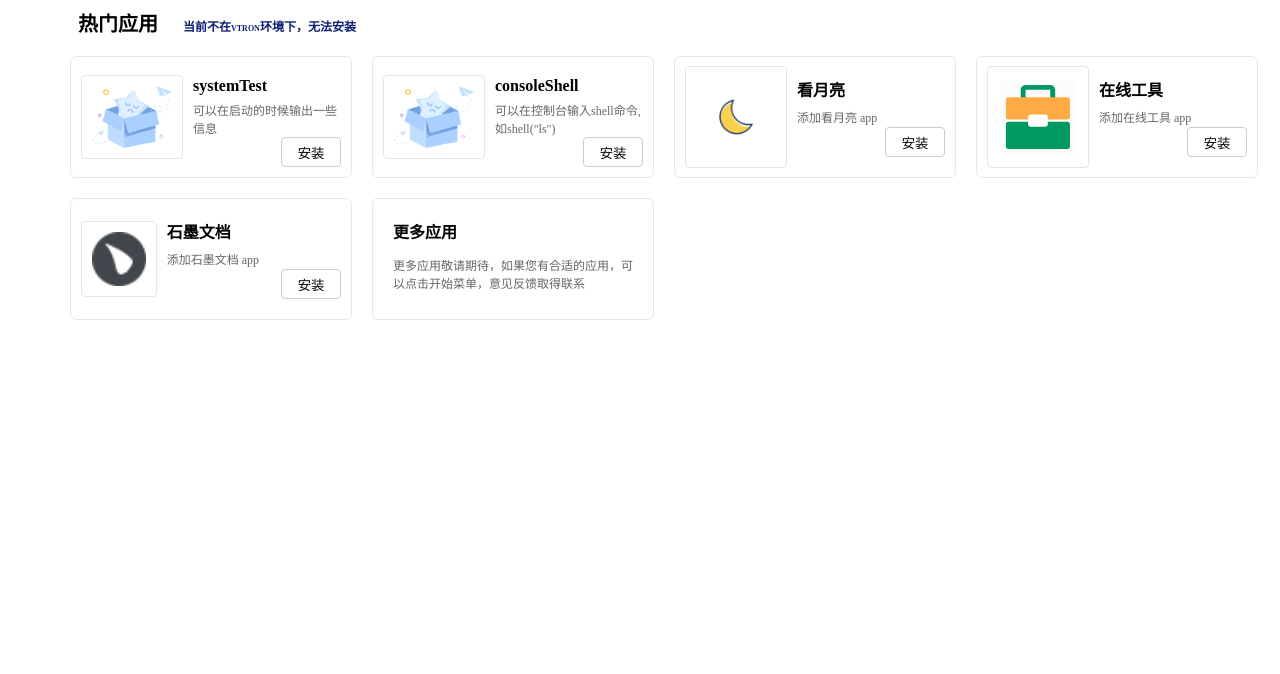
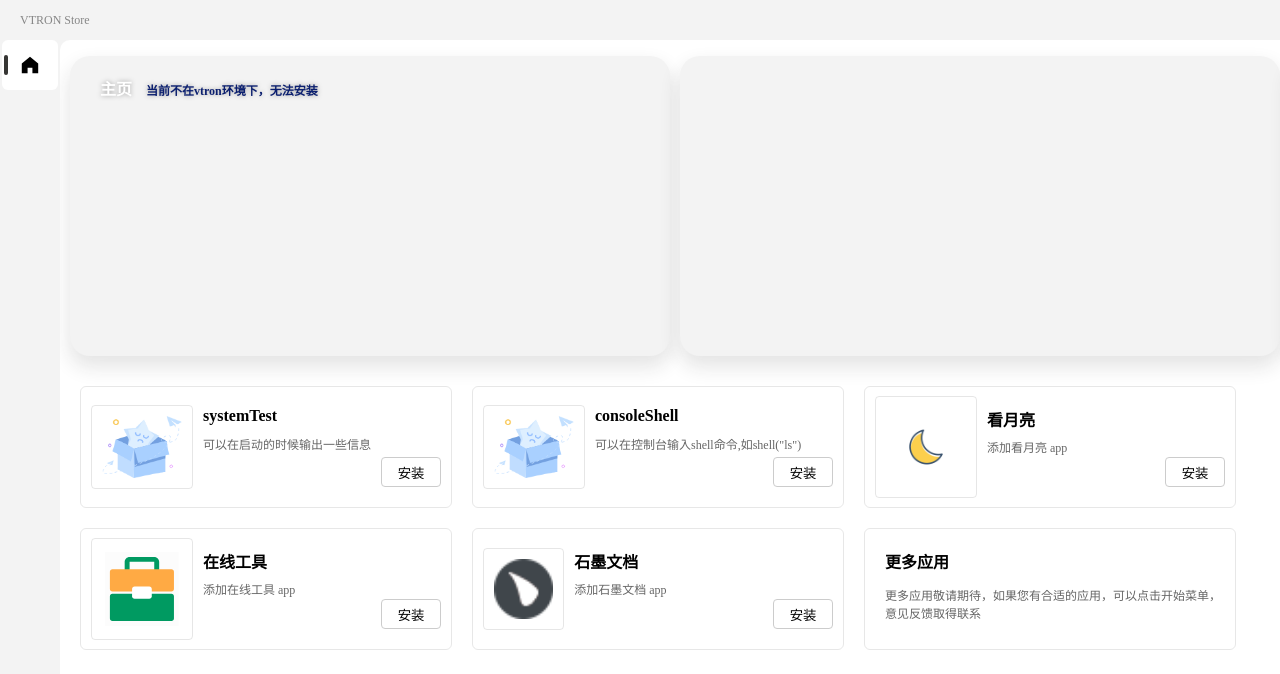
Before and after one commit to royalknight56/vtron-store, a Vue app: page / in a window 1280 px wide. Shown: the top 674 px of the page. Built offline with nearby package versions, Linux system fonts and the light colour scheme.

Commit message:
feat: 商店样式更新

```diff
--- a/src/App.vue
+++ b/src/App.vue
@@ -116,16 +116,52 @@ const temp = [
 </script>
 
 <template>
+  <div class="outer">
+    <div class="uper">
+      <div class="up-text">VTRON Store</div>
+    </div>
+    <div class="main">
+      <div class="left">
+        <div class="left-icon">
+          <div class="icon-derc"></div>
+          <svg
+            t="1694613650127"
+            class="icon"
+            viewBox="0 0 1024 1024"
+            version="1.1"
+            xmlns="http://www.w3.org/2000/svg"
+            p-id="10617"
+            width="200"
+            height="200"
+          >
+            <path
+              d="M511.813 92.188L92.188 428.844v502.5h295.406V647.469h248.344v283.875h295.406v-502.5z"
+              p-id="10618"
+            ></path>
+          </svg>
+        </div>
+      </div>
       <div class="store">
         <div v-if="isready" class="store-top">
-      <div class="left-bar"></div>
+          <!-- <div class="left-bar"></div> -->
           <div class="right-main">
             <div class="main-title">
               <!-- VTRON商店 -->
-          <span class="sub-title">热门应用 </span>
+              <!-- <span class="sub-title">热门应用 </span> -->
+            </div>
+            <div class="swiper">
+              <div class="swiper-txt">
+                主页
                 <span class="sub-tip" v-if="isNoSystem">
                   当前不在vtron环境下，无法安装
                 </span>
+              </div>
+              <div class="swiper-inner">
+                <div class="swiper-tab"></div>
+                <div class="swiper-tab"></div>
+                <div class="swiper-tab"></div>
+                <div class="swiper-tab"></div>
+              </div>
             </div>
             <div class="main-app">
               <div v-for="item in temp" class="store-item">
@@ -148,15 +184,97 @@ const temp = [
           </div>
         </div>
       </div>
+    </div>
+  </div>
 </template>
+<style>
+/*定义滚动条高宽及背景
+ 高宽分别对应横竖滚动条的尺寸*/
+::-webkit-scrollbar {
+  width: 5px;
+  height: 16px;
+  background-color: #ffffff;
+}
+/*定义滚动条轨道
+  内阴影+圆角*/
+::-webkit-scrollbar-track {
+  -webkit-box-shadow: inset 0 0 6px rgba(0, 0, 0, 0.3);
+  border-radius: 10px;
+  background-color: #ffffff;
+}
+/*定义滑块
+  内阴影+圆角*/
+::-webkit-scrollbar-thumb {
+  border-radius: 10px;
+  -webkit-box-shadow: inset 0 0 6px rgba(0, 0, 0, 0.3);
+  background-color: rgba(132, 132, 132, 0.537);
+}
+</style>
+<style scoped>
+.outer {
+  display: flex;
+  flex-direction: column;
+  height: 100%;
+}
+.uper {
+  padding: 0px 20px;
+  font-size: 12px;
+  height: 40px;
+  line-height: 40px;
+  flex-shrink: 0;
+  color: rgb(134, 134, 134);
+  background-color: rgb(243, 243, 243);
+}
 
-<style scoped>
+.main {
+  width: 100%;
+  display: flex;
+  flex: 1;
+  overflow: hidden;
+  background-color: rgb(243, 243, 243);
+}
+.left {
+  width: 60px;
+  height: 60px;
+  flex-shrink: 0;
+  background-color: rgb(243, 243, 243);
+  display: flex;
+  flex-direction: column;
+  justify-content: flex-start;
+  align-items: center;
+}
+.left-icon {
+  width: 56px;
+  height: 50px;
+  display: flex;
+  justify-content: center;
+  align-items: center;
+  background-color: white;
+  border-radius: 6px;
+  position: relative;
+}
+.icon-derc {
+  height: 20px;
+  width: 4px;
+  border-radius: 4px;
+  background-color: #363533;
+  position: absolute;
+  left: 2px;
+}
+.left-icon svg {
+  width: 20px;
+  height: 20px;
+  color: #363533;
+  stroke: #363533;
+}
 .store {
-  width: 100%;
-  height: 100%;
-  height: 100vh;
+  /* width: 100%; */
+  flex: 1;
   background-color: rgb(255, 255, 255);
+  border-top-left-radius: 10px;
+  overflow: hidden;
 }
+
 .store-top {
   width: 100%;
   height: 100%;
@@ -172,7 +290,8 @@ const temp = [
 .right-main {
   width: 100%;
   height: 100%;
-  overflow: auto;
+  overflow-y: auto;
+  overflow-x: hidden;
 }
 
 .main-title {
@@ -201,6 +320,56 @@ const temp = [
   margin-left: 10px;
   user-select: none;
 }
+.swiper {
+  width: max-content;
+  height: 300px;
+  /* overflow: hidden; */
+  margin: 10px;
+  margin-top: 0px;
+  position: relative;
+}
+@keyframes swiperAni {
+  0%,
+  33% {
+    transform: translateX(0px);
+  }
+
+  36%,
+  66% {
+    transform: translateX(-600px);
+  }
+
+  69%,
+  96% {
+    transform: translateX(-1200px);
+  }
+  100% {
+    transform: translateX(0px);
+  }
+}
+.swiper-inner {
+  display: flex;
+  justify-content: flex-start;
+  align-items: center;
+  gap: 10px;
+  animation: swiperAni 20s ease-in-out infinite;
+}
+.swiper-tab {
+  width: 600px;
+  height: 300px;
+  background-color: rgb(243, 243, 243);
+  border-radius: 20px;
+  box-shadow: 0px 10px 20px 1px #2524241f;
+}
+.swiper-txt {
+  position: absolute;
+  top: 20px;
+  left: 30px;
+  font-weight: 600;
+  color: white;
+  z-index: 10;
+  text-shadow: 0px 0px 5px #00000058;
+}
 .main-app {
   width: 100%;
   /* height: 100%; */
@@ -209,14 +378,14 @@ const temp = [
   flex-wrap: wrap;
   justify-content: flex-start;
   align-items: flex-start;
-  /* padding: 10px; */
+  padding: 10px;
   overflow: auto;
   align-content: flex-start;
 }
 .store-noready {
   width: 100%;
   height: 100%;
-  background-color: #0076d769;
+  background-color: #cdcdcd69;
 }
 
 #wait {
--- a/src/components/AppItem.vue
+++ b/src/components/AppItem.vue
@@ -33,7 +33,7 @@ defineProps({
 </script>
 <style scoped>
 .app-item {
-  width: 260px;
+  width: 350px;
   height: 100px;
   margin: 10px;
   display: flex;
--- a/src/style.css
+++ b/src/style.css
@@ -1,3 +1,10 @@
 body{
     margin: 0;
+    height: 100%;
 }
+html{
+    height: 100%;
+}
+#app{
+    height: 100%;
+}
```
Lines whose indentation alone changed are shown as unchanged.
